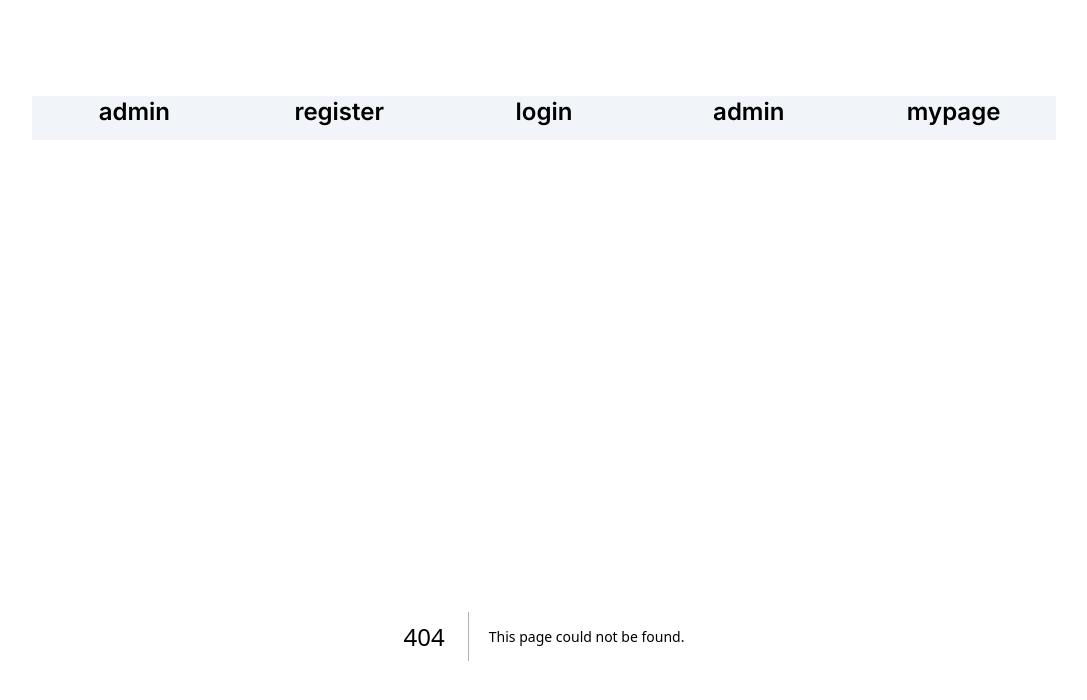
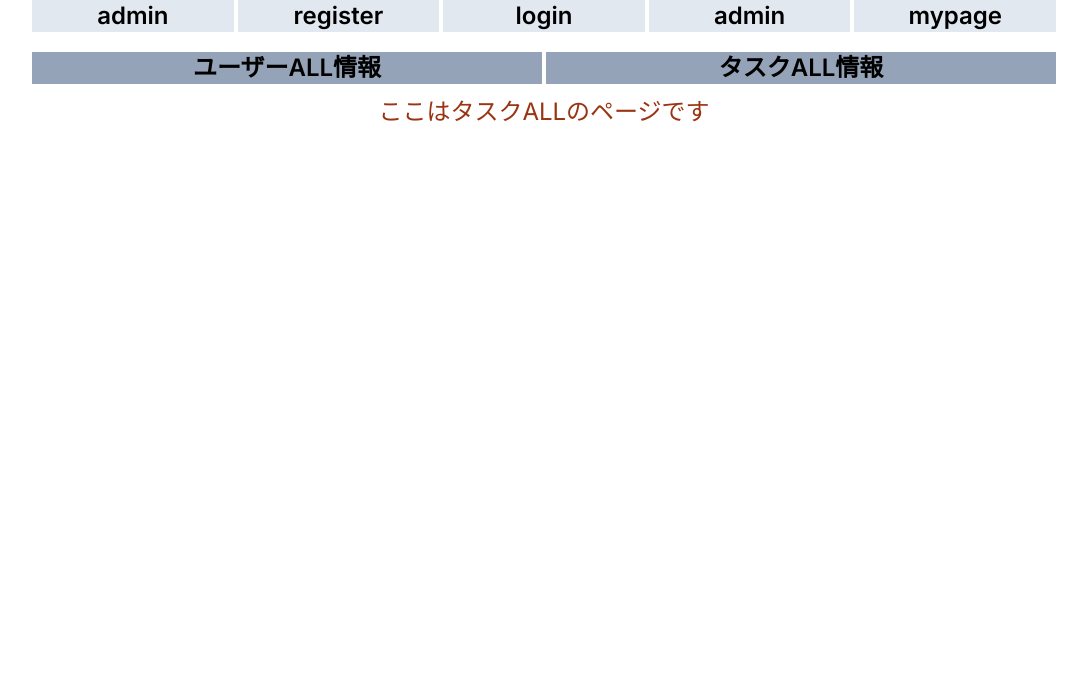
Before and after one commit to hro19/jwt_front, a Next.js app: page /admin/tasks in a window 1280 px wide. Before the commit this address had no page. Shown: the top 700 px of the page, without its empty margins (96-1183 px from the left). Built offline with nearby package versions, Linux system fonts and the light colour scheme.

Commit message:
【approuter】adminの共通レイアウト作成、tasks,users各ページの雛形

```diff
--- /dev/null
+++ b/src/app/admin/layout.tsx
@@ -0,0 +1,28 @@
+import type { Metadata } from "next";
+
+export const metadata: Metadata = {
+  title: "グローバルチェッカー",
+  description: "各国の通貨情報を確認できます",
+};
+
+export default function RootLayout({ children }: { children: React.ReactNode }) {
+  return (
+    <>
+      <div className="flex flex-col items-center justify-between">
+        <div className="grid gap-1 text-center max-w-5xl w-full mb-0 grid-cols-2 text-base lg:text-2xl">
+          <a href="/admin/users">
+            <h2 className={`mb-3 font-semibold text-center bg-slate-400`}>
+              ユーザーALL情報
+            </h2>
+          </a>
+          <a href="/admin/tasks">
+            <h2 className={`mb-3 font-semibold text-center bg-slate-400`}>
+              タスクALL情報
+            </h2>
+          </a>
+        </div>
+      </div>
+      {children}
+    </>
+  );
+}
--- a/src/app/admin/page.tsx
+++ b/src/app/admin/page.tsx
@@ -2,10 +2,10 @@ import React from 'react'
 
 const page = () => {
   return (
-    <div className="text-4xl">
-      ssssss
-    </div>
-  )
+    <>
+      <h2 className="text-2xl text-center text-orange-800">ここは管理者専用のページです</h2>
+    </>
+  );
 }
 
 export default page
--- /dev/null
+++ b/src/app/admin/tasks/page.tsx
@@ -0,0 +1,13 @@
+import React from 'react'
+
+const page = () => {
+  return (
+    <div>
+      <h2 className="text-2xl text-center text-orange-800">
+        ここはタスクALLのページです
+      </h2>
+    </div>
+  );
+}
+
+export default page
--- /dev/null
+++ b/src/app/admin/users/page.tsx
@@ -0,0 +1,13 @@
+import React from "react";
+
+const page = () => {
+  return (
+    <div>
+      <h2 className="text-2xl text-center text-orange-800">
+        ここはユーザーALLのページです
+      </h2>
+    </div>
+  );
+};
+
+export default page;
--- a/src/app/layout.tsx
+++ b/src/app/layout.tsx
@@ -5,8 +5,8 @@ import { Inter } from 'next/font/google'
 const inter = Inter({ subsets: ['latin'] })
 
 export const metadata: Metadata = {
-  title: 'Create Next App',
-  description: 'Generated by create next app',
+  title: 'グローバルチェッカー',
+  description: '各国の通貨情報を確認できます',
 }
 
 export default function RootLayout({
@@ -17,26 +17,36 @@ export default function RootLayout({
   return (
     <html lang="en">
       <body className={inter.className}>
-        <div className="flex flex-col items-center justify-between p-24">
-          <div className="mb-32 grid text-center lg:max-w-5xl lg:w-full lg:mb-0 lg:grid-cols-5 lg:text-left bg-slate-100">
+        <div className="flex flex-col items-center justify-between mb-2">
+          <div className="grid gap-1 text-center max-w-5xl w-full mb-0 grid-cols-5 text-base lg:text-2xl">
             <a href="/">
-              <h2 className={`mb-3 text-2xl font-semibold text-center`}>admin</h2>
+              <h2 className={`mb-3 font-semibold text-center bg-slate-200`}>
+                admin
+              </h2>
             </a>
             <a href="/register">
-              <h2 className={`mb-3 text-2xl font-semibold text-center`}>register</h2>
+              <h2 className={`mb-3 font-semibold text-center bg-slate-200`}>
+                register
+              </h2>
             </a>
             <a href="/login">
-              <h2 className={`mb-3 text-2xl font-semibold text-center`}>login</h2>
+              <h2 className={`mb-3 font-semibold text-center bg-slate-200`}>
+                login
+              </h2>
             </a>
             <a href="/admin">
-              <h2 className={`mb-3 text-2xl font-semibold text-center`}>admin</h2>
+              <h2 className={`mb-3 font-semibold text-center bg-slate-200`}>
+                admin
+              </h2>
             </a>
             <a href="/mapage">
-              <h2 className={`mb-3 text-2xl font-semibold text-center`}>mypage</h2>
+              <h2 className={`mb-3 font-semibold text-center bg-slate-200`}>
+                mypage
+              </h2>
             </a>
           </div>
         </div>
-        {children}
+        <div className="mx-auto px-4">{children}</div>
       </body>
     </html>
   );
```
